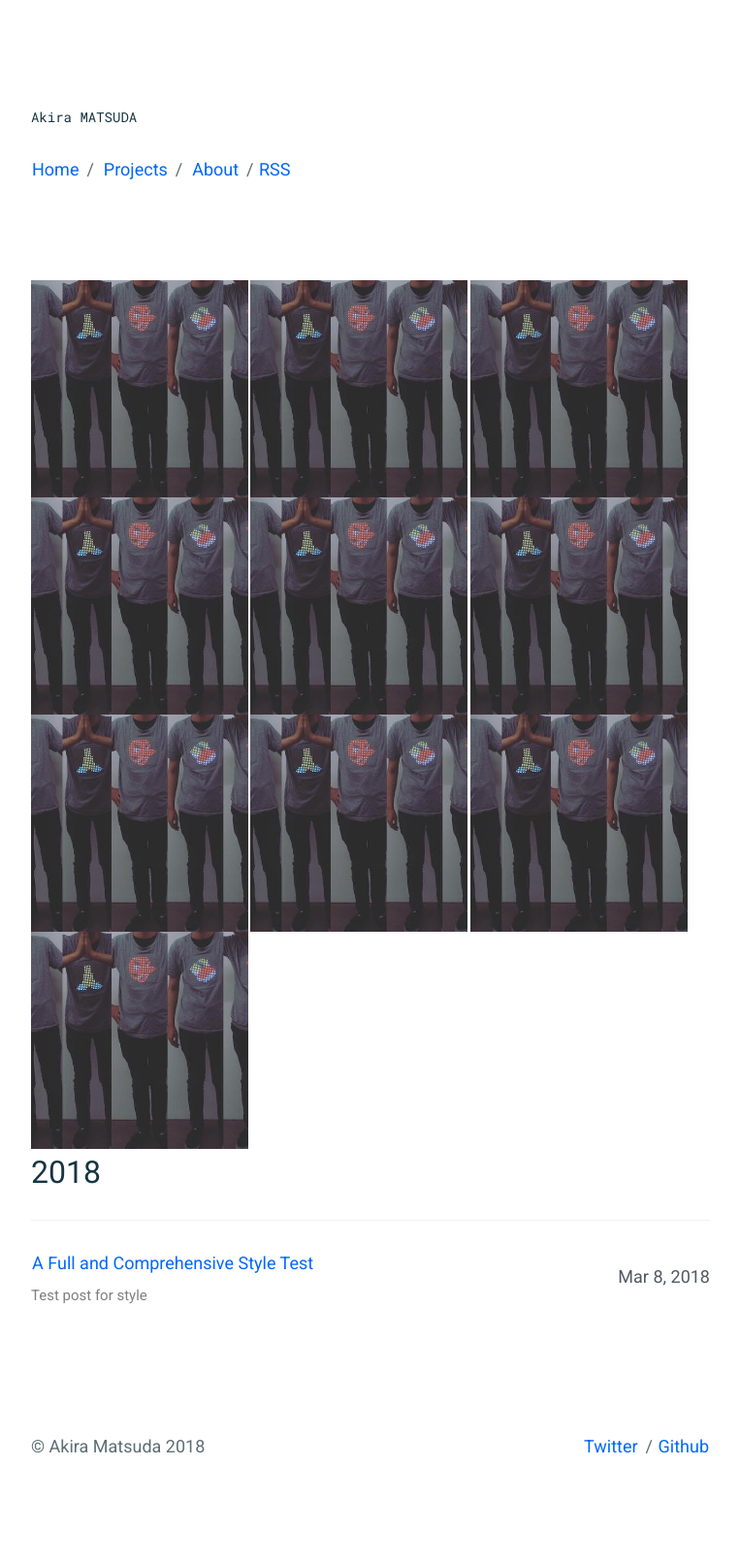
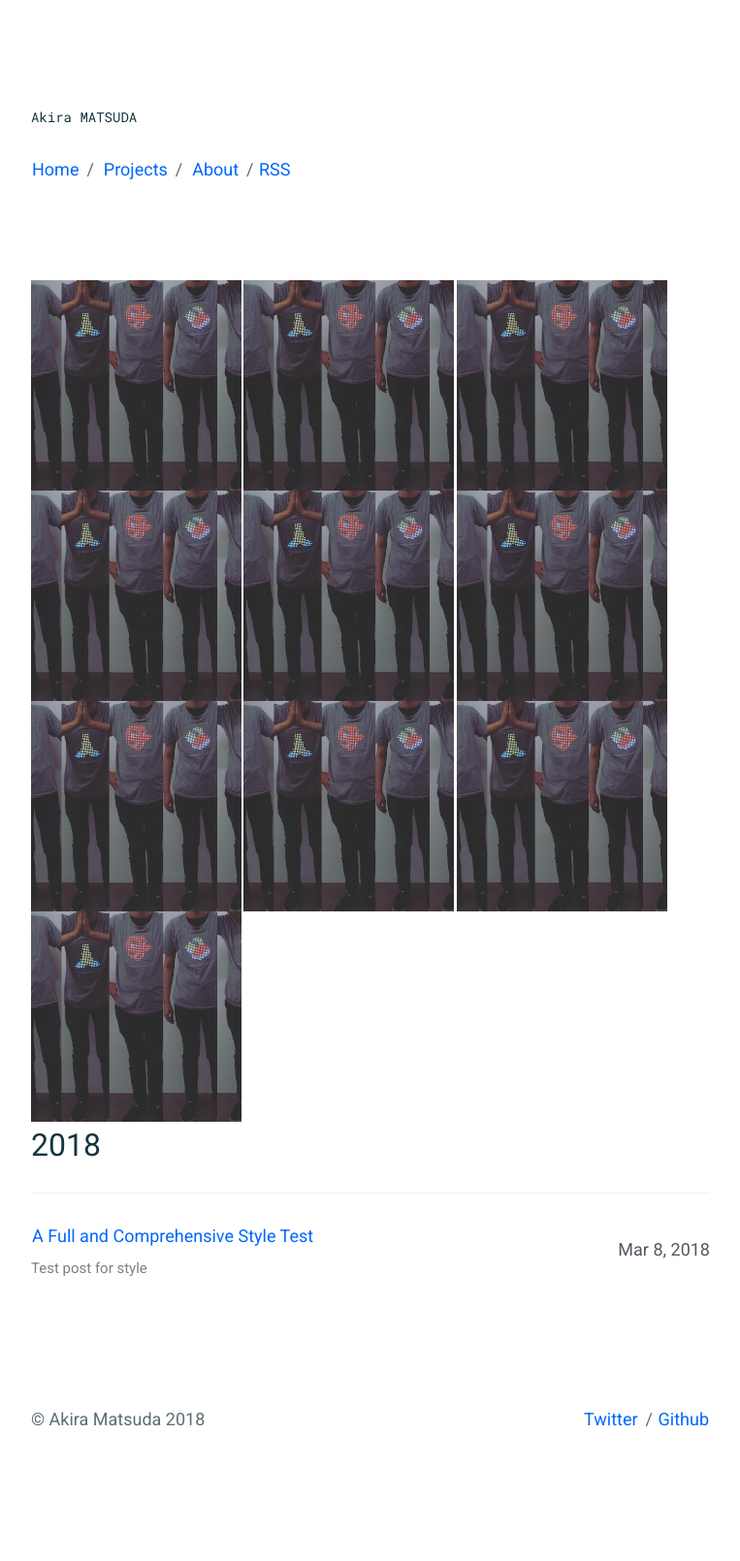
Before and after one commit to 0x0c/0x0c.github.com, a Jekyll site: the page built from index.html, in a window 1280 px wide. Shown: the whole page at 97% size, without its empty margins (258-1021 px from the left). Built offline with Jekyll 4.4.1, drawn with Linux system fonts in a browser that asks for light colours; after the commit the page ends 1582 px from its top, so only the background shows below that.

Commit message:
Update index.html
Fix: img width

```diff
--- a/index.html
+++ b/index.html
@@ -6,7 +6,7 @@ title: Home
 <div style="position: relative;margin: auto;">
 {% for image in site.static_files %}
     {% if image.path contains 'project/' %}
-        <img width="32%" src="{{ site.baseurl }}{{ image.path }}"/>
+        <img width="31%" src="{{ site.baseurl }}{{ image.path }}"/>
     {% endif %}
 {% endfor %}
 </div>
```
